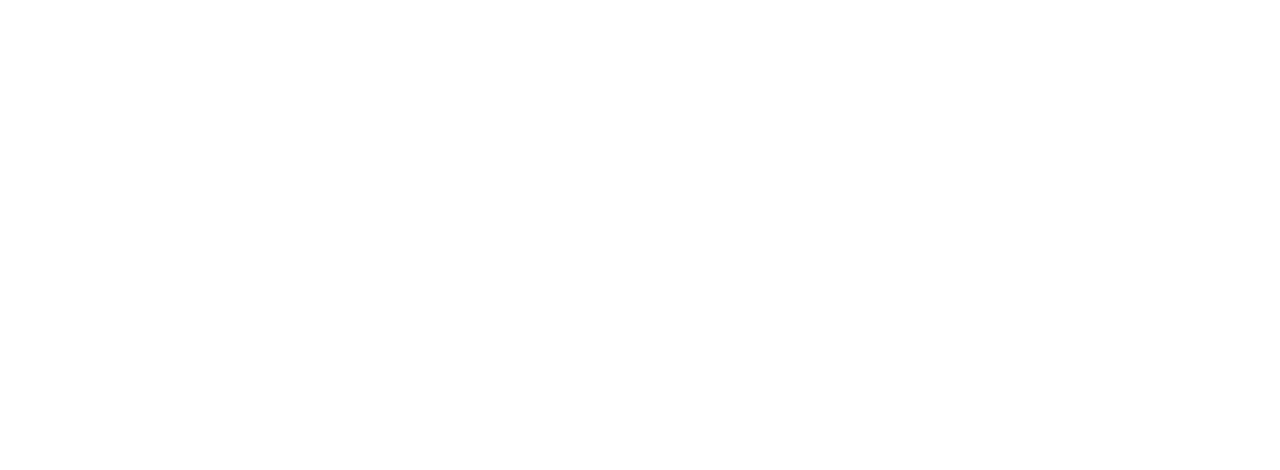
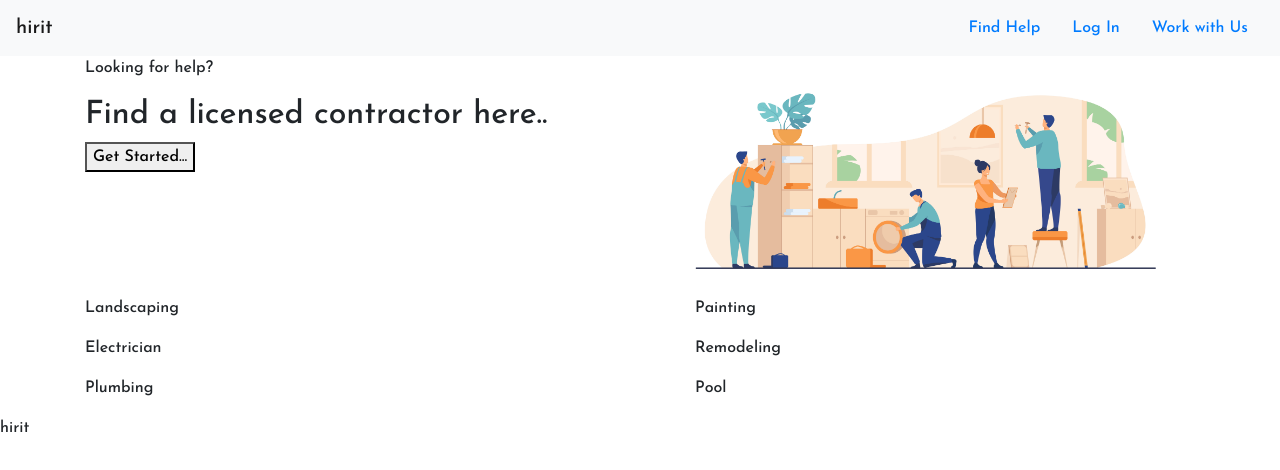
Before and after one commit to anniepuy/hirit, a website: page register.html in a window 1280 px wide. Drawn offline with nearby package versions, Linux system fonts and the light colour scheme.

Commit message:
updating contractor.html

```diff
--- /dev/null
+++ b/contractors.html
@@ -0,0 +1,125 @@
+<!DOCTYPE html>
+<html lang="en">
+<head>
+    <meta charset="UTF-8">
+    <meta http-equiv="X-UA-Compatible" content="IE=edge">
+    <meta name="viewport" content="width=device-width, initial-scale=1.0">
+    <!--Stylesheets -->
+    <link rel="stylesheet" href="https://cdn.jsdelivr.net/npm/bootstrap@4.5.3/dist/css/bootstrap.min.css" integrity="sha384-TX8t27EcRE3e/ihU7zmQxVncDAy5uIKz4rEkgIXeMed4M0jlfIDPvg6uqKI2xXr2" crossorigin="anonymous">
+    <link rel="preconnect" href="https://fonts.googleapis.com">
+    <link rel="preconnect" href="https://fonts.gstatic.com" crossorigin>
+    <link href="https://fonts.googleapis.com/css2?family=Josefin+Sans:wght@100;300;500&display=swap" rel="stylesheet">
+    <link rel="stylesheet" href="css/styles.css"></link>
+
+    <title>Hirit</title>
+</head>
+<body>
+    <header>
+        <nav class="navbar navbar-light bg-light"><!DOCTYPE html>
+<html lang="en">
+<head>
+    <meta charset="UTF-8">
+    <meta http-equiv="X-UA-Compatible" content="IE=edge">
+    <meta name="viewport" content="width=device-width, initial-scale=1.0">
+    <!--Stylesheets -->
+    <link rel="stylesheet" href="https://cdn.jsdelivr.net/npm/bootstrap@4.5.3/dist/css/bootstrap.min.css" integrity="sha384-TX8t27EcRE3e/ihU7zmQxVncDAy5uIKz4rEkgIXeMed4M0jlfIDPvg6uqKI2xXr2" crossorigin="anonymous">
+    <link rel="preconnect" href="https://fonts.googleapis.com">
+    <link rel="preconnect" href="https://fonts.gstatic.com" crossorigin>
+    <link href="https://fonts.googleapis.com/css2?family=Josefin+Sans:wght@100;300;500&display=swap" rel="stylesheet">
+    <link rel="stylesheet" href="css/styles.css"></link>
+
+    <title>Hirit</title>
+</head>
+<body>
+    <header>
+        <nav class="navbar navbar-light bg-light">
+            <a class="navbar-brand" href="#">hirit</a>
+        <div>
+            <ul class="nav justify-content-end">
+                <li class="nav-item">
+                  <a class="nav-link" href="search.html">Find Help</a>
+                </li>
+                <li class="nav-item">
+                  <a class="nav-link" href="#">Log In</a>
+                </li>
+                <li class="nav-item">
+                    <a class="nav-link" href="#">Work with Us</a>
+                </li>
+            </ul>
+        </div>
+        </nav>
+    </header>
+
+    <div class="container">
+        <section id="main">
+            <div class="row">
+                <div class="col">
+                    <h2>Connect with clients</h2>
+                    <p>Become a registered contractor. Client book and pay online in one transaction.<p>
+                    <button type="button">Get Started...</button>
+                </div>
+                <div class="col">
+                    <img src="img/help.jpg" a href="http://www.freepik.com"><!--Designed by pch.vector / Freepik--></a>
+                </div>
+            </div>
+
+            <div class="row">
+                <div class="col">
+                    <p>How it works</p>
+                </div>
+            </div>
+            <div class="row">
+                <div class="col">
+                    <p>Create a professional profile</p>
+                    <p>Open doors to new and local leads through the platforms online marketing and web presence. Let the consumers come to you!</p>
+                </div>
+                <div class="col">
+                    <p>Clients book and pay online</p>
+                    <p>Clients seemlessly book and pay through a single entry point.  Receive payment upfront using Stripe.</p>
+                </div>
+                <div class="col">
+                    <p>Work Order Log</p>
+                    <p>Help manage and locate work with an online log book.  Keep track of historical clients, future jobs, and more.</p>
+                </div>
+            </div>
+            <div class="row">
+                <a href="register.html" type="button">Register</a>
+            </div>
+            <div class="row">
+                <div class="col">
+                    <h2>What hirit contractors have to say</h2>
+                </div>
+                <div class="row">
+                <div class="col">
+                    <p>Larry - Landscaping</p>
+                    <p>"Increased my client base by 50%"</p>
+                </div>
+                <div class="col">
+                    <p>Mallory - Electrician</p>
+                    <p>"Saved me time knowing clients fully paid."</p>
+                </div>
+                <div class="col">
+                    <p>Flora - General Contractor</p>
+                    <p>"Makes marketing easy!"</p>
+                </div>
+                <div class="col">
+                    <p>Jamar - Moving</p>
+                    <p>"Simplified our team's schedule - divide and conquer!"</p>
+                </div>
+                </div>
+            </div>
+            <div class="row">
+                <a href="register.html" type="button">Register</a>
+            </div>
+        </section>
+    </div>
+    <footer>
+        <p>hirit</p>
+
+    </footer>
+<!---Scripts-->
+    <script src="https://code.jquery.com/jquery-3.5.1.slim.min.js" integrity="sha384-DfXdz2htPH0lsSSs5nCTpuj/zy4C+OGpamoFVy38MVBnE+IbbVYUew+OrCXaRkfj" crossorigin="anonymous"></script>
+    <script src="https://cdn.jsdelivr.net/npm/popper.js@1.16.1/dist/umd/popper.min.js" integrity="sha384-9/reFTGAW83EW2RDu2S0VKaIzap3H66lZH81PoYlFhbGU+6BZp6G7niu735Sk7lN" crossorigin="anonymous"></script>
+    <script src="https://cdn.jsdelivr.net/npm/bootstrap@4.5.3/dist/js/bootstrap.min.js" integrity="sha384-w1Q4orYjBQndcko6MimVbzY0tgp4pWB4lZ7lr30WKz0vr/aWKhXdBNmNb5D92v7s" crossorigin="anonymous"></script>
+</body>
+</html>
--- a/register.html
+++ b/register.html
@@ -0,0 +1,74 @@
+<!DOCTYPE html>
+<html lang="en">
+<head>
+    <meta charset="UTF-8">
+    <meta http-equiv="X-UA-Compatible" content="IE=edge">
+    <meta name="viewport" content="width=device-width, initial-scale=1.0">
+    <!--Stylesheets -->
+    <link rel="stylesheet" href="https://cdn.jsdelivr.net/npm/bootstrap@4.5.3/dist/css/bootstrap.min.css" integrity="sha384-TX8t27EcRE3e/ihU7zmQxVncDAy5uIKz4rEkgIXeMed4M0jlfIDPvg6uqKI2xXr2" crossorigin="anonymous">
+    <link rel="preconnect" href="https://fonts.googleapis.com">
+    <link rel="preconnect" href="https://fonts.gstatic.com" crossorigin>
+    <link href="https://fonts.googleapis.com/css2?family=Josefin+Sans:wght@100;300;500&display=swap" rel="stylesheet">
+    <link rel="stylesheet" href="css/styles.css"></link>
+
+    <title>Hirit</title>
+</head>
+<body>
+    <header>
+        <nav class="navbar navbar-light bg-light">
+            <a class="navbar-brand" href="#">hirit</a>
+        <div>
+            <ul class="nav justify-content-end">
+                <li class="nav-item">
+                  <a class="nav-link" href="search.html">Find Help</a>
+                </li>
+                <li class="nav-item">
+                  <a class="nav-link" href="login.html">Log In</a>
+                </li>
+                <li class="nav-item">
+                    <a class="nav-link" href="#">Work with Us</a>
+                </li>
+            </ul>
+        </div>
+        </nav>
+    </header>
+
+    <div class="container">
+        <section id="main">
+            <div class="row">
+                <div class="col md-6">
+                    <p>Looking for help?</p>
+                    <h2>Find a licensed contractor here..</h2>
+                    <button type="button">Get Started...</button>
+                </div>
+                <div class="col md-6">
+                    <img src="img/help.jpg" a href="http://www.freepik.com"><!--Designed by pch.vector / Freepik--></a>
+                </div>
+            </div>
+
+            <div class="row">
+                <div class="col">
+                    <p>Landscaping<p>
+                    <p>Electrician<p>
+                    <p>Plumbing<p>
+                </div>
+                <div class="col">
+                    <ul>
+                        <p>Painting</p>
+                        <p>Remodeling</p>
+                        <p>Pool</p>
+                    </ul>
+                </div>
+            </div>
+        </section>
+    </div>
+    <footer>
+        <p>hirit</p>
+
+    </footer>
+<!---Scripts-->
+    <script src="https://code.jquery.com/jquery-3.5.1.slim.min.js" integrity="sha384-DfXdz2htPH0lsSSs5nCTpuj/zy4C+OGpamoFVy38MVBnE+IbbVYUew+OrCXaRkfj" crossorigin="anonymous"></script>
+    <script src="https://cdn.jsdelivr.net/npm/popper.js@1.16.1/dist/umd/popper.min.js" integrity="sha384-9/reFTGAW83EW2RDu2S0VKaIzap3H66lZH81PoYlFhbGU+6BZp6G7niu735Sk7lN" crossorigin="anonymous"></script>
+    <script src="https://cdn.jsdelivr.net/npm/bootstrap@4.5.3/dist/js/bootstrap.min.js" integrity="sha384-w1Q4orYjBQndcko6MimVbzY0tgp4pWB4lZ7lr30WKz0vr/aWKhXdBNmNb5D92v7s" crossorigin="anonymous"></script>
+</body>
+</html>
```
Also changed, not shown: index.html (+4 -14 lines).
